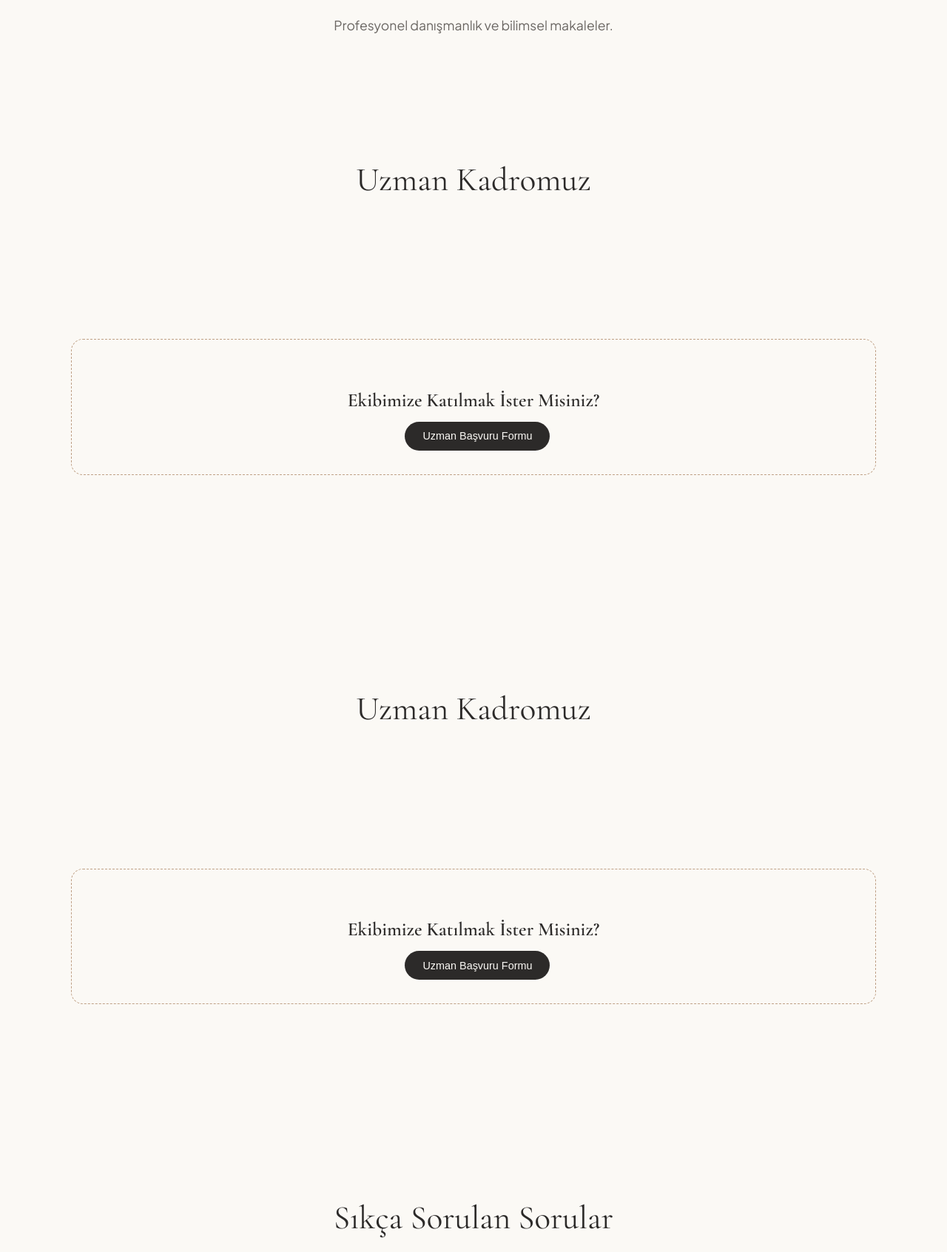
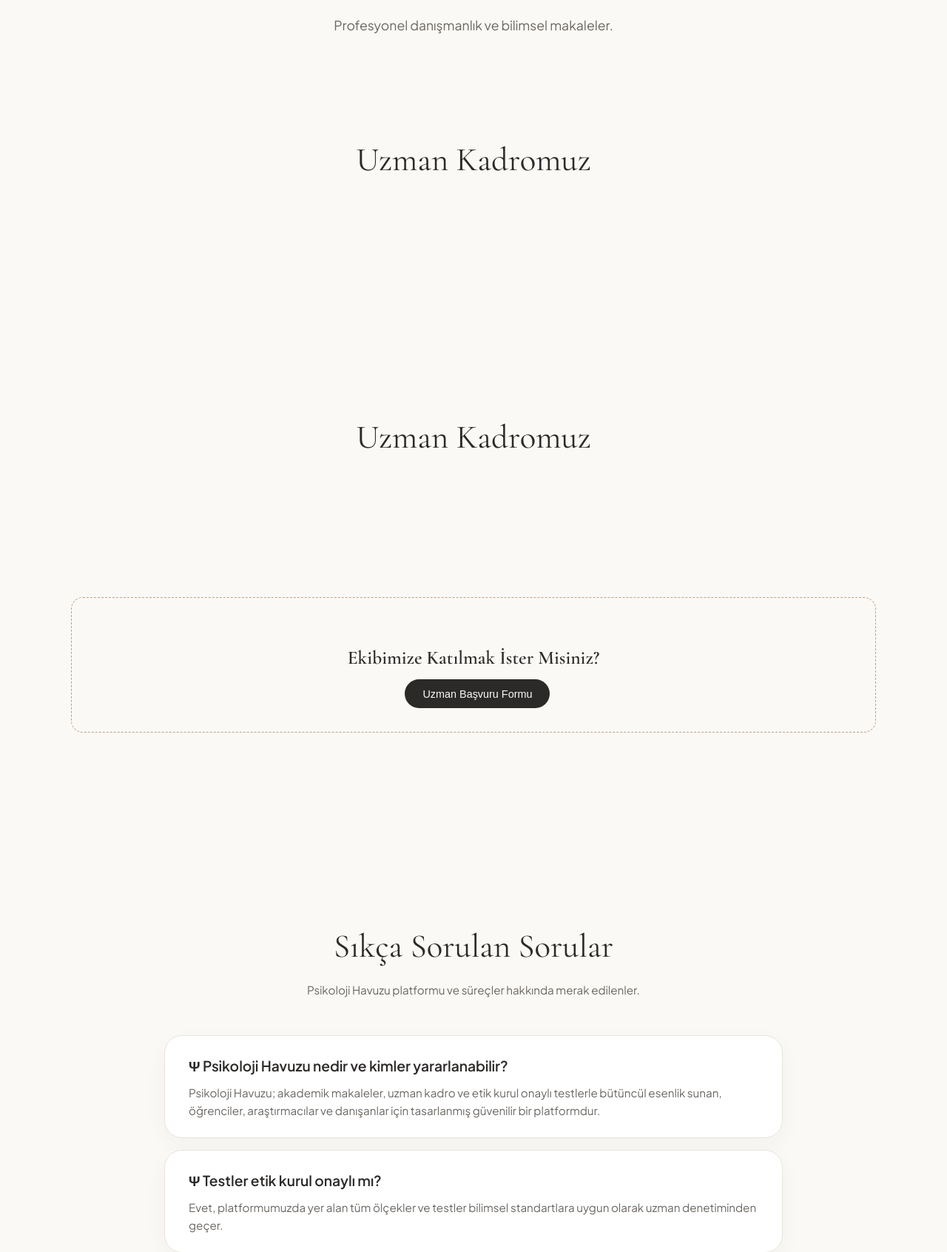
Before and after one commit to k5bc5wd86z-hash/psikoloji-havuzu, a Flask app: page / in a window 1280 px wide. Shown: the part 300-1992 px from the top of the page at 74% size. Run offline with Flask 3, Linux system fonts and the light colour scheme; data comes from the database, SQL or seed files in the repository; data that the repository does not hold is empty.

Commit message:
Update uzman_kadro.html

```diff
--- a/templates/components/uzman_kadro.html
+++ b/templates/components/uzman_kadro.html
@@ -18,9 +18,4 @@
             </div>
         {% endfor %}
     </div>
-
-            <div style="text-align: center; margin-top: 3rem; padding: 2rem; background: var(--bg-base); border-radius: 16px; border: 1px dashed var(--accent-warm);">
-                <h4 style="font-family: var(--font-serif); font-size: 1.6rem; margin-bottom: 0.5rem;">Ekibimize Katılmak İster Misiniz?</h4>
-                <button class="btn-follow" onclick="openModal('applyExpertModal')">Uzman Başvuru Formu</button>
-            </div>
 </section>
```
Lines whose indentation alone changed are shown as unchanged.
